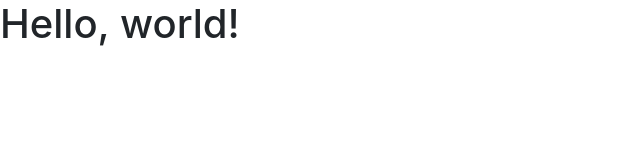
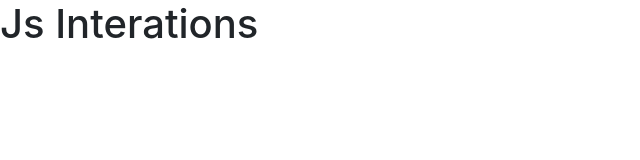
Before and after one commit to ominezX9/learning-Interations, a plain HTML site: page index.html in a window 1280 px wide. Shown: the whole page, without its empty margins (0-640 px from the left). Drawn offline with nearby package versions, Linux system fonts and the light colour scheme.

Commit message:
Title and H1 content Changed 😜

```diff
--- a/index.html
+++ b/index.html
@@ -8,11 +8,11 @@
     <link rel="stylesheet" href="https://stackpath.bootstrapcdn.com/bootstrap/4.5.0/css/bootstrap.min.css"
         integrity="sha384-9aIt2nRpC12Uk9gS9baDl411NQApFmC26EwAOH8WgZl5MYYxFfc+NcPb1dKGj7Sk" crossorigin="anonymous">
 
-    <title>Hello, world!</title>
+    <title>Js Interation Practice</title>
 </head>
 
 <body>
-    <h1>Hello, world!</h1>
+   <h1>Js Interations</h1>
 
 
 </body>
```
